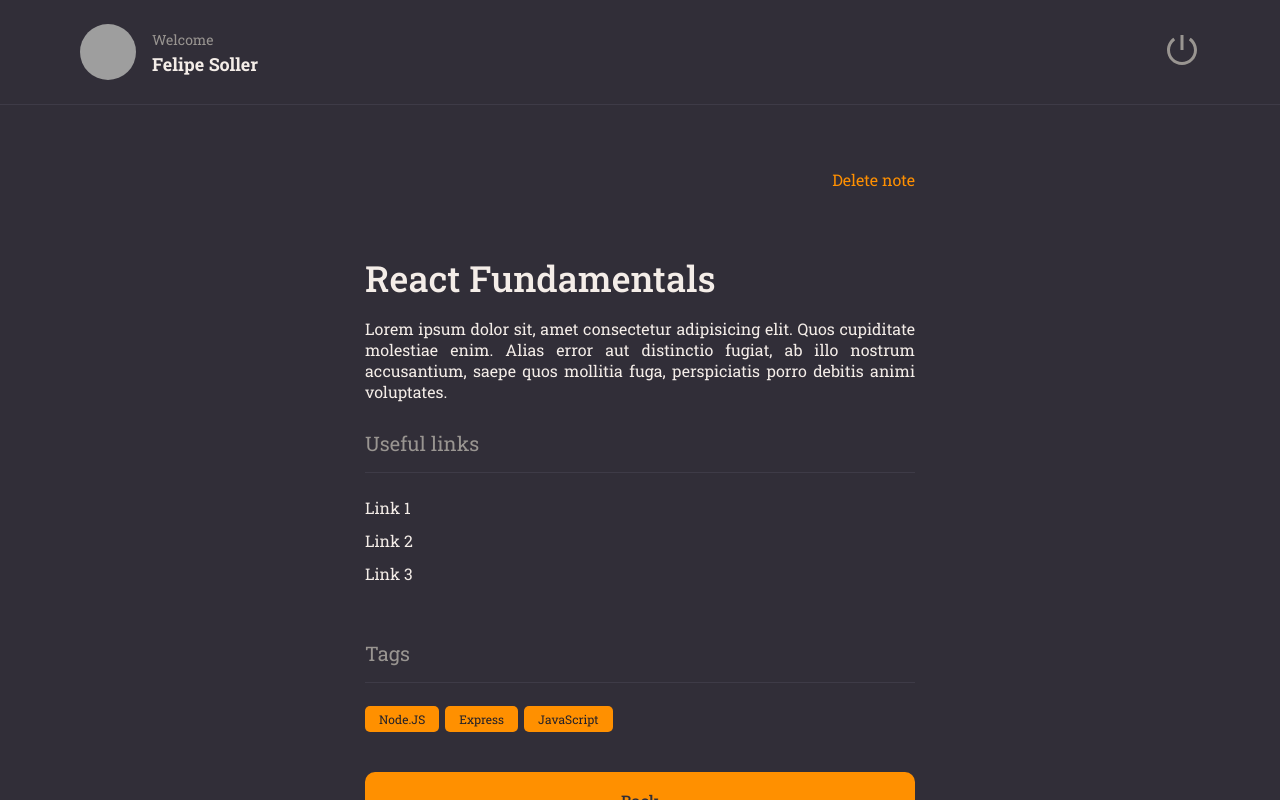
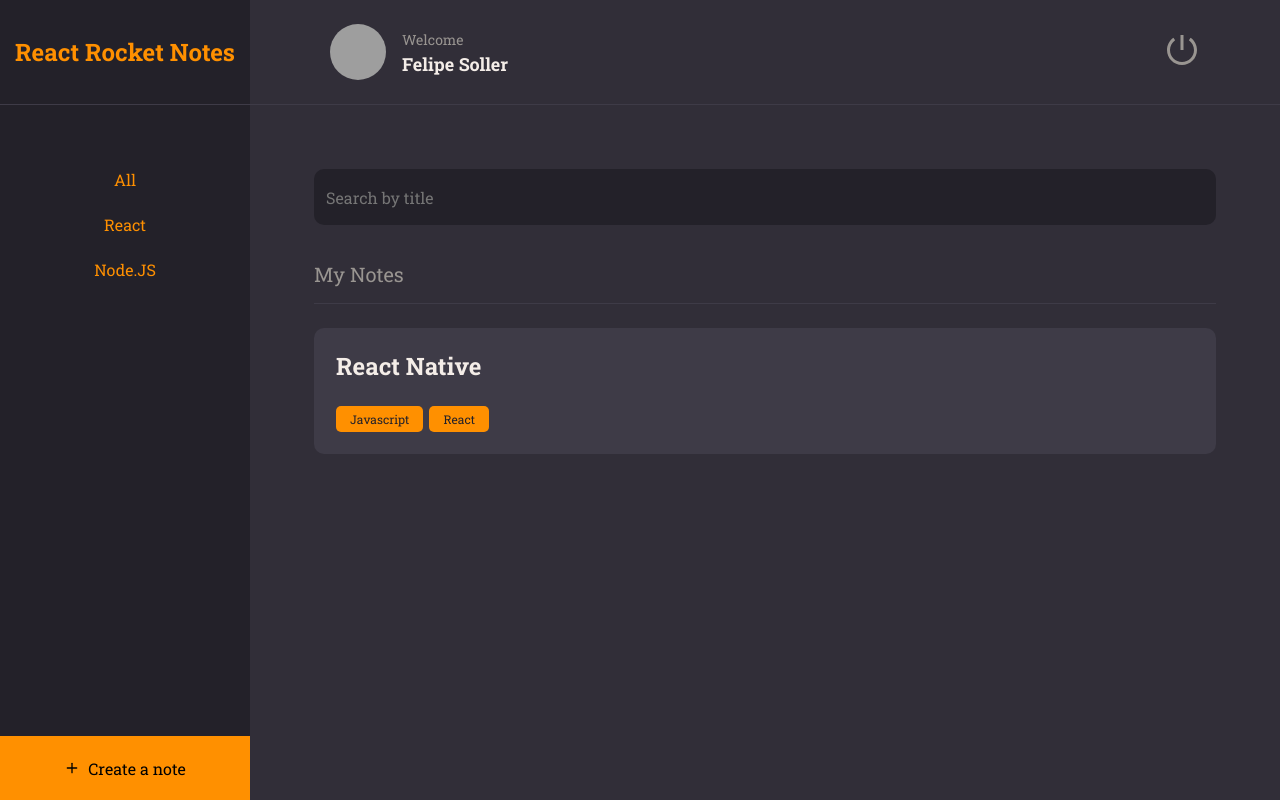
Before and after one commit to FelipeSoller/Stage09_React_Rocket_Notes, a React (Vite) app: page / in a window 1280 px wide. Built offline with nearby package versions, Linux system fonts and the light colour scheme; grey boxes are pictures that could not be loaded.

Commit message:
refactor to show Home page

```diff
--- a/src/main.jsx
+++ b/src/main.jsx
@@ -3,6 +3,7 @@ import ReactDOM from 'react-dom/client'
 import { ThemeProvider } from 'styled-components'
 
 import { Details } from './pages/Details'
+import { Home } from './pages/Home'
 
 import GlobalStyle from './styles/global'
 import theme from './styles/theme'
@@ -11,7 +12,8 @@ ReactDOM.createRoot(document.getElementById('root')).render(
   <React.StrictMode>
     <ThemeProvider theme={theme}>
       <GlobalStyle />
-      <Details />
+      {/* <Details /> */}
+      <Home />
     </ThemeProvider>
   </React.StrictMode>,
 )
```
